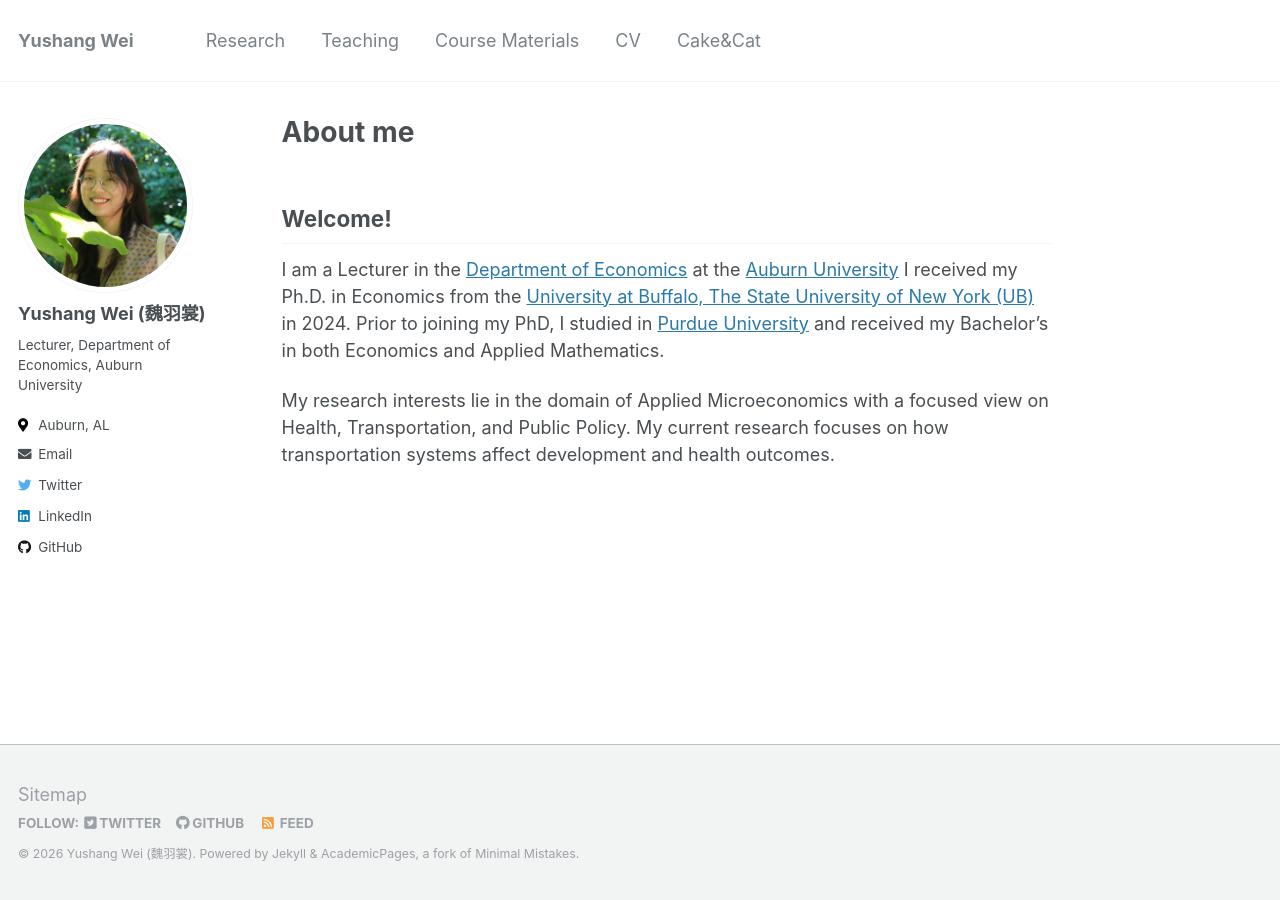
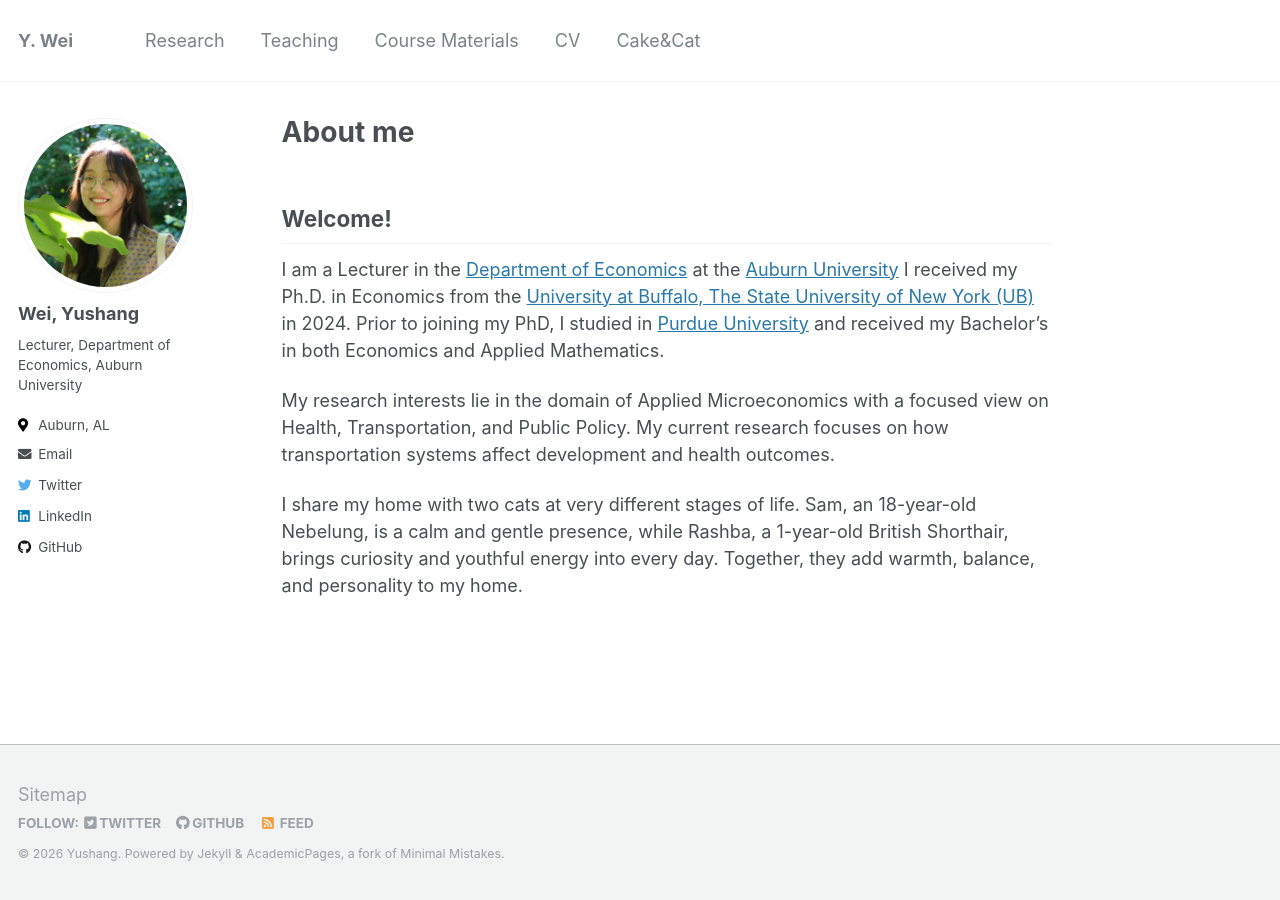
Before and after one commit to yushang1994/yushangw, a Jekyll site: the page built from _pages/about.md, in a window 1280 px wide. Built offline with Jekyll 4.4.1, drawn with Linux system fonts in a browser that asks for light colours.

Commit message:
main page

```diff
--- a/_config.yml
+++ b/_config.yml
@@ -7,9 +7,9 @@
 
 # Site Settings
 locale                   : "en-US"
-title                    : "Yushang Wei"
+title                    : "Y. Wei"
 title_separator          : "-"
-name                     : &name "Yushang Wei (魏羽裳)"
+name                     : &name "Yushang"
 description              : &description "PhD in Economics"
 url                      : https://yushang1994.github.io/yushangw/ # the base hostname & protocol for your site e.g. "https://mmistakes.github.io"
 baseurl                  : "" # the subpath of your site, e.g. "/blog"
@@ -82,7 +82,7 @@ analytics:
 
 # Site Author
 author:
-  name             : "Yushang Wei (魏羽裳)"
+  name             : "Wei, Yushang"
   avatar           : "profile2.jpg"
   bio              : "Lecturer, Department of Economics, Auburn University"
   location         : Auburn, AL
--- a/_pages/about.md
+++ b/_pages/about.md
@@ -13,3 +13,5 @@ redirect_from:
 I am a Lecturer in the [Department of Economics](https://cla.auburn.edu/economics/) at the [Auburn University](https://cla.auburn.edu/)  I received my Ph.D. in Economics from the [University at Buffalo, The State University of New York (UB)](https://arts-sciences.buffalo.edu/economics.html) in 2024. Prior to joining my PhD, I studied in [Purdue University](https://www.purdue.edu/) and received my Bachelor's in both Economics and Applied Mathematics.
 
 My research interests lie in the domain of Applied Microeconomics with a focused view on Health, Transportation, and Public Policy. My current research focuses on how transportation systems affect development and health outcomes.
+
+I share my home with two cats at very different stages of life. Sam, an 18-year-old Nebelung, is a calm and gentle presence, while Rashba, a 1-year-old British Shorthair, brings curiosity and youthful energy into every day. Together, they add warmth, balance, and personality to my home.
```
